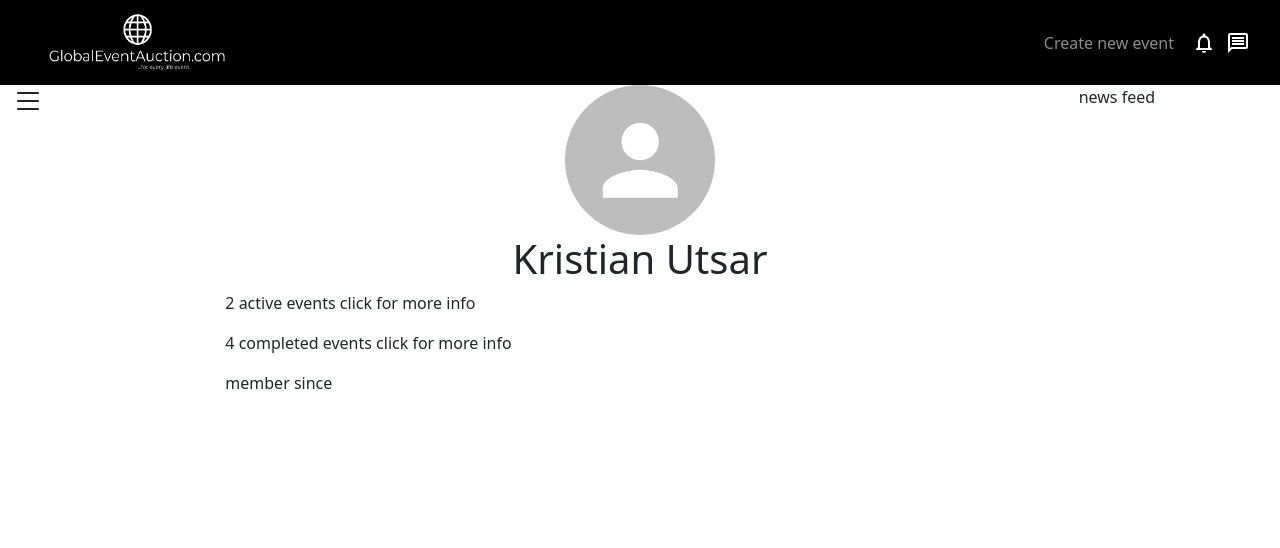
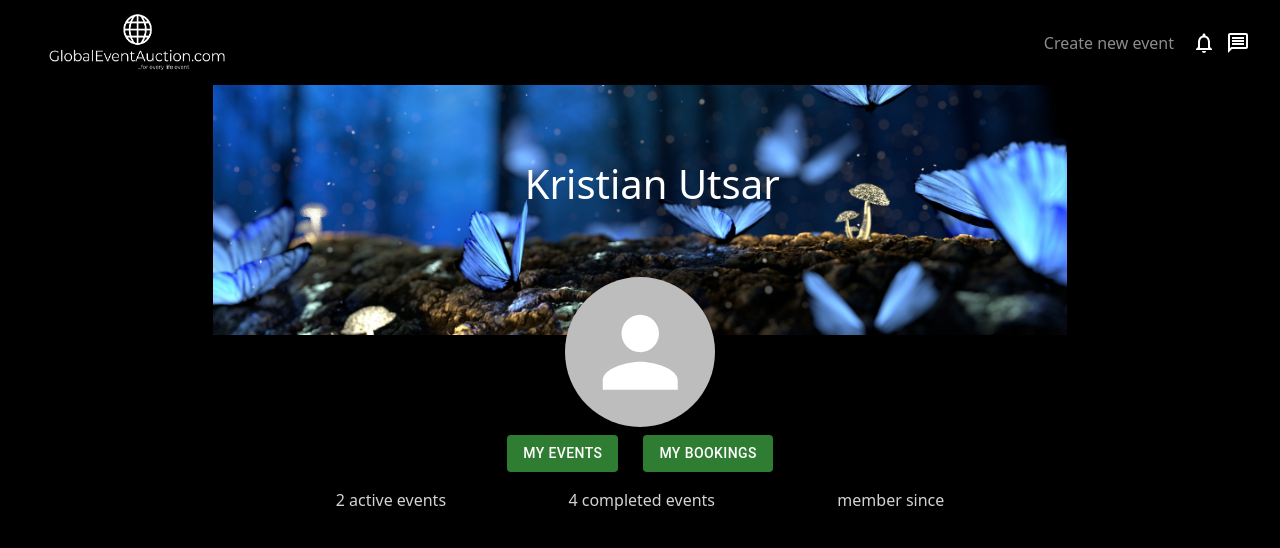
Before and after one commit to Utsar/GlobalEvent, a React (Create React App) app: page /client in a window 1280 px wide. Shown: the top 548 px of the page. Built offline with nearby package versions, Linux system fonts and the light colour scheme; no server answers.

Commit message:
adds changes to profile page

```diff
--- a/src/Components/ClientProfilePage/ClientProfilePage.css
+++ b/src/Components/ClientProfilePage/ClientProfilePage.css
@@ -1,14 +1,30 @@
 .clientProfilePageContainer {
   background-color: black;
+  height: 100vh;
+}
+
+.clientProfileBackgroundImage {
+  object-fit: cover;
+  height: 250px;
+  width: 100%;
+  z-index: -1;
 }
 
 .clientProfileAvatar {
   display: flex;
   justify-content: center;
+
+  position: relative;
+  top: -13%;
+  max-height: 100px;
 }
 .clientProfileName {
   display: flex;
   justify-content: center;
+  position: absolute;
+  top: 20%;
+  left: 41%;
+  color: white;
 }
 .clientProfileName > div > p {
   display: flex;
@@ -21,3 +37,27 @@
   padding-right: 30px;
   cursor: pointer;
 }
+.profileMenu {
+  background-color: black;
+  flex: 1;
+}
+.profileNewsFeed {
+  background-color: black;
+}
+.clientProfileButtons {
+  display: flex;
+  justify-content: center;
+}
+.clientProfileInfo {
+  display: flex;
+  justify-content: space-evenly;
+  padding-top: 15px;
+}
+.clientProfileInfo > p {
+  color: lightgray;
+  cursor: pointer;
+}
+.clientProfileInfo > p:hover {
+  color: white;
+  transition: 400 ease-in-out;
+}
--- a/src/Components/ClientProfilePage/ClientProfilePage.jsx
+++ b/src/Components/ClientProfilePage/ClientProfilePage.jsx
@@ -2,10 +2,11 @@ import React from "react";
 import "./ClientProfilePage.css";
 import { Container, Row, Navbar, Nav, NavDropdown, Col } from "react-bootstrap";
 import { BsList } from "react-icons/bs";
-import { Avatar } from "@mui/material";
+import { Avatar, Button } from "@mui/material";
 import { NotificationsNone, MessageOutlined } from "@mui/icons-material";
 import LandingFooter from "../LandingPage/LandingFooter";
 
+import ProfileBackground from "../../Assets/clientprofilebackground.jpg";
 import logoWhite from "../../Assets/logoWhite.png";
 import { withRouter } from "react-router";
 
@@ -43,53 +44,70 @@ export const ClientProfilePage = () => {
             </Navbar.Collapse>
           </Navbar>
         </Row>
-      </Container>
-      <Container fluid className="clientProfileBackground">
-        <Row>
+        <Row className="clientProfileContainer">
           {/* Profile Menu section */}
 
-          <Col xs={12} md={2}>
-            <BsList className="clientProfileSideMenuButton" size={32} />
+          <Col xs={12} md={2} className="profileMenu">
+            {/* <BsList className="clientProfileSideMenuButton" size={32} /> */}
           </Col>
 
           {/* Profile Hero section */}
 
-          <Col className="clientProfileHero" xs={12} md={8}>
-            <div className="clientProfileAvatar">
-              <Avatar sx={{ width: 150, height: 150 }} />
-            </div>
+          <Col
+            className="clientProfileHero"
+            xs={12}
+            md={8}
+            style={{ padding: 0 }}
+          >
             <div className="clientProfileName">
               <h1>Kristian Utsar</h1>
             </div>
             <div>
-              <p>
-                {" "}
-                2 active events
-                <span> click for more info</span>
-              </p>
-              <p>
-                {" "}
-                4 completed events
-                <span> click for more info</span>
-              </p>
+              <img
+                src={ProfileBackground}
+                alt="profileBackground"
+                className="clientProfileBackgroundImage"
+              ></img>
             </div>
-            <div>
+            <div className="clientProfileAvatar">
+              <Avatar sx={{ width: 150, height: 150 }} />
+            </div>
+            <div className="clientProfileButtons">
+              <Button
+                variant="contained"
+                color="success"
+                style={{ marginRight: 25 }}
+              >
+                My events
+              </Button>
+              <Button variant="contained" color="success">
+                My bookings
+              </Button>
+            </div>
+            <div className="clientProfileInfo">
+              <p> 2 active events</p>
+
+              <p>4 completed events</p>
+
               <p>member since</p>
             </div>
           </Col>
 
           {/* Profile page news section */}
 
-          <Col xs={12} md={2}>
-            news feed
-          </Col>
+          <Col
+            xs={12}
+            md={2}
+            style={{ padding: 0 }}
+            className="profileNewsFeed"
+          ></Col>
         </Row>
       </Container>
-      <Container fluid className="clientProfilePageContainer">
+      {/* <Container fluid className="clientProfilePageContainer">
         <Row className="clientProfileFooter">
           <LandingFooter />
         </Row>
-      </Container>
+      </Container> */}
     </>
   );
 };
--- a/src/Components/SupplierProfilePage/SupplierProfilePage.css
+++ b/src/Components/SupplierProfilePage/SupplierProfilePage.css
@@ -38,7 +38,14 @@
   text-decoration: none;
   list-style: none;
   cursor: pointer;
+  color: lightgray;
+}
+.supplierProfileNavItems > ul:hover {
   color: white;
+  transition: opacity 400ms ease-in-out;
+}
+.supplierProfileNavItems > ul:not(:hover) {
+  transition: opacity 400ms ease-in-out;
 }
 .supplierProfileHero1 {
   display: flex;
```
Also changed, not shown: src/Components/ClientProfilePage/ClientProfileForSupplier.jsx (added, +47 -0 lines), src/Assets/clientprofilebackground.jpg (added).
